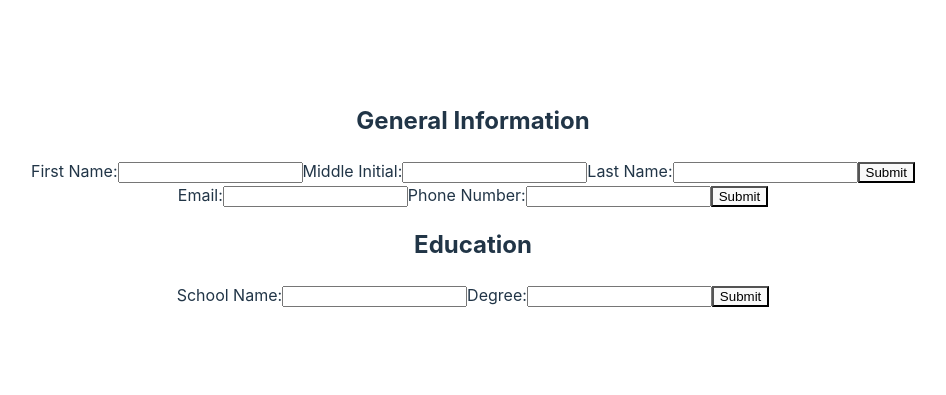
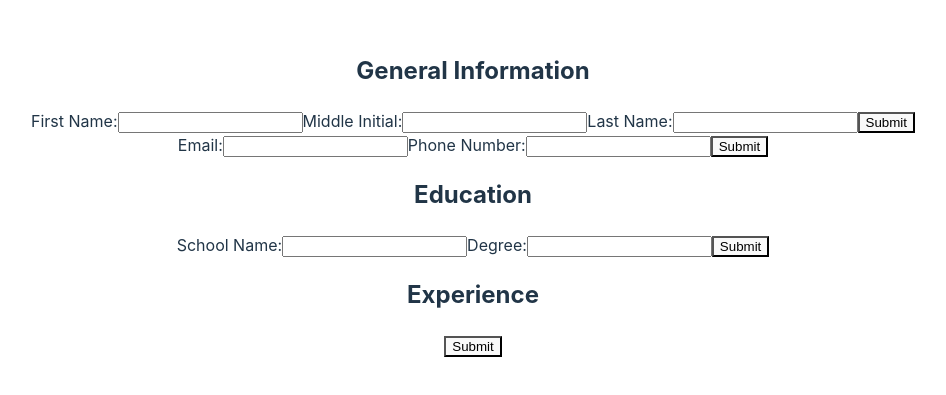
Before and after one commit to CameronTheDeveloper/cv-application, a React app: page / in a window 1280 px wide. Shown: the part 205-600 px from the top of the page, without its empty margins (167-1113 px from the left). Built offline with nearby package versions, Linux system fonts and the light colour scheme; the HTML template or start-up script is replaced by a standard one.

Commit message:
Add ExperienceSection component to DOM

```diff
--- a/src/App.jsx
+++ b/src/App.jsx
@@ -1,6 +1,7 @@
 import { useState } from 'react';
 import GeneralSection from './components/GeneralSection';
 import EducationSection from './components/EducationSection';
+import ExperienceSection from './components/ExperienceSection';
 import './App.css';
 
 function App() {
@@ -10,6 +11,7 @@ function App() {
       <div>
         <GeneralSection></GeneralSection>
         <EducationSection></EducationSection>
+        <ExperienceSection></ExperienceSection>
       </div>
     </>
   );
--- /dev/null
+++ b/src/components/ExperienceSection.jsx
@@ -0,0 +1,23 @@
+import { useState } from "react";
+import Section from "./Section";
+import InfoSection from "./InfoSection";
+
+export default function ExperienceSection() {
+    const [userInfo, setUserInfo] = useState({
+        companyName: '',
+        positionTitle: ''
+    });
+
+    function handleChange(e) {
+        setUserInfo({ ...userInfo, [e.target.name]: e.target.value });
+    }
+
+    return (
+        <Section
+            sectionTitle={'Experience'}
+            sectionID={'experience-section'}>
+            <InfoSection
+            ></InfoSection>
+        </Section>
+    );
+}
```
